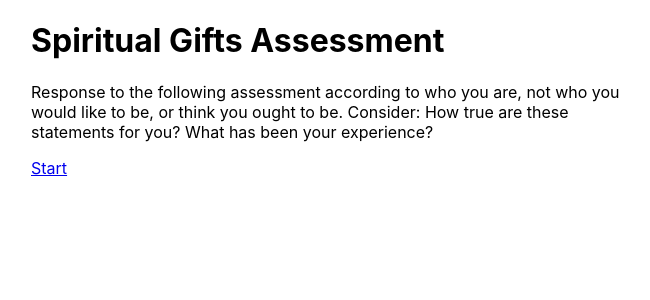
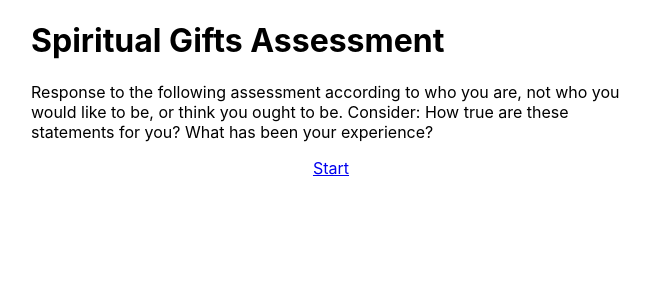
Before and after one commit to legacychurch/spiritual-gifts, a React (Create React App) app: page / in a window 1280 px wide. Shown: the top 300 px of the page, without its empty margins (309-959 px from the left). Built offline with nearby package versions, Linux system fonts and the light colour scheme.

Commit message:
Added reset button

```diff
--- a/src/hooks/useAnswers/index.ts
+++ b/src/hooks/useAnswers/index.ts
@@ -1,7 +1,7 @@
 import { useCallback, useMemo } from "react";
 import useQuestionSet from "hooks/useQuestionSet";
 import useQuestions, { Question } from "../useQuestions";
-import { setAnswerOfQuestionNumbered } from "./reducer";
+import { setAnswerOfQuestionNumbered, clearAllAnswers } from "./reducer";
 import { useDispatch, useSelector } from "react-redux";
 import { RootState } from "store";
 
@@ -20,6 +20,7 @@ const useAnswers = (
   questionsWithAnswers: AnsweredQuestion[];
   unansweredQuestions: Question[];
   answerQuestion: (props: AnswerQuestionProps) => void;
+  clearAnswers: () => void;
 } => {
   const allQuestions = useQuestions();
   const questionSet = useQuestionSet(questionSetNumber || 1);
@@ -45,12 +46,20 @@ const useAnswers = (
     },
     [dispatch]
   );
+  const clearAnswers = useCallback(() => {
+    dispatch(clearAllAnswers());
+  }, [dispatch]);
   const unansweredQuestions = useMemo(
     () =>
       questionsWithAnswers.filter((question) => question.answer === undefined),
     [questionsWithAnswers]
   );
-  return { answerQuestion, questionsWithAnswers, unansweredQuestions };
+  return {
+    answerQuestion,
+    clearAnswers,
+    questionsWithAnswers,
+    unansweredQuestions,
+  };
 };
 
 export default useAnswers;
--- a/src/pages/Homepage/Homepage.module.css
+++ b/src/pages/Homepage/Homepage.module.css
@@ -1,5 +1,13 @@
 .container {
   margin: auto;
+}
+
+.assessmentLinksContainer {
+  display: grid;
+  grid-auto-flow: column;
+  grid-auto-columns: max-content;
+  gap: 2rem;
+  justify-content: center;
 }
 
 @media (max-width: 320px) {
--- a/src/pages/Homepage/index.tsx
+++ b/src/pages/Homepage/index.tsx
@@ -4,7 +4,11 @@ import { Link } from "react-router-dom";
 import styles from "./Homepage.module.css";
 
 const Homepage = () => {
-  const { unansweredQuestions, questionsWithAnswers } = useAnswers();
+  const {
+    unansweredQuestions,
+    questionsWithAnswers,
+    clearAnswers,
+  } = useAnswers();
   const [firstUnansweredQuestion] = unansweredQuestions;
   const hasStarted = useMemo(
     () =>
@@ -19,15 +23,24 @@ const Homepage = () => {
         you would like to be, or think you ought to be. Consider: How true are
         these statements for you? What has been your experience?
       </p>
+      <div className={styles.assessmentLinksContainer}>
         {hasStarted ? (
+          <>
+            <Link to="/question-set/1" onClick={clearAnswers}>
+              Reset
+            </Link>
             <Link
-          to={`/question-set/${Math.ceil(firstUnansweredQuestion.number / 19)}`}
+              to={`/question-set/${Math.ceil(
+                firstUnansweredQuestion.number / 19
+              )}`}
             >
               Continue
             </Link>
+          </>
         ) : (
           <Link to="/question-set/1">Start</Link>
         )}
+      </div>
     </div>
   );
 };
```
Lines whose indentation alone changed are shown as unchanged.
